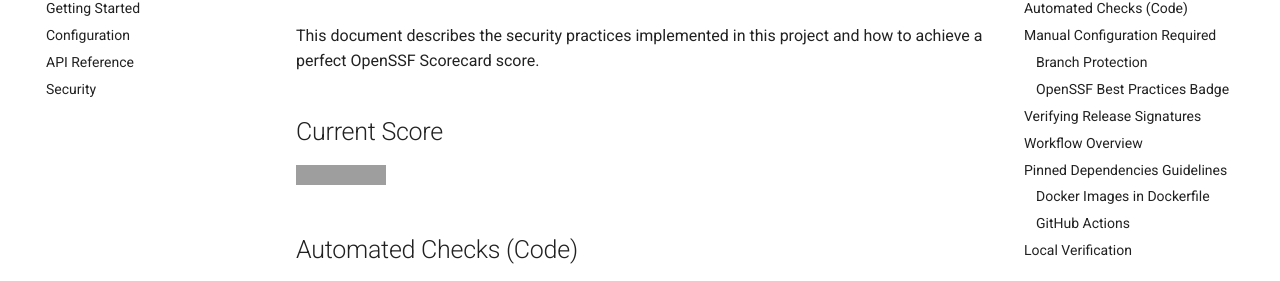
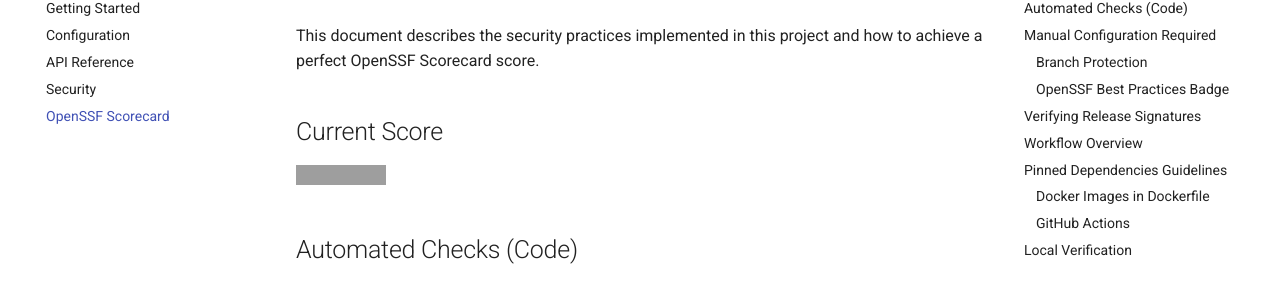
Before and after one commit to scalaric/sops-operator, an MkDocs documentation site: the page built from docs/SCORECARD.md, in a window 1280 px wide. Shown: the part 157-438 px from the top of the page. Built offline with MkDocs 1.6.1 and Material for MkDocs 9.7.7, drawn with Linux system fonts in a browser that asks for light colours; comment, search, counter and statistics services are not loaded; grey boxes are pictures that could not be loaded.

Commit message:
docs: add OpenSSF Scorecard page to navigation

```diff
--- a/mkdocs.yml
+++ b/mkdocs.yml
@@ -62,6 +62,7 @@ nav:
   - Configuration: configuration.md
   - API Reference: api-reference.md
   - Security: security.md
+  - OpenSSF Scorecard: SCORECARD.md
 
 extra:
   social:
```
